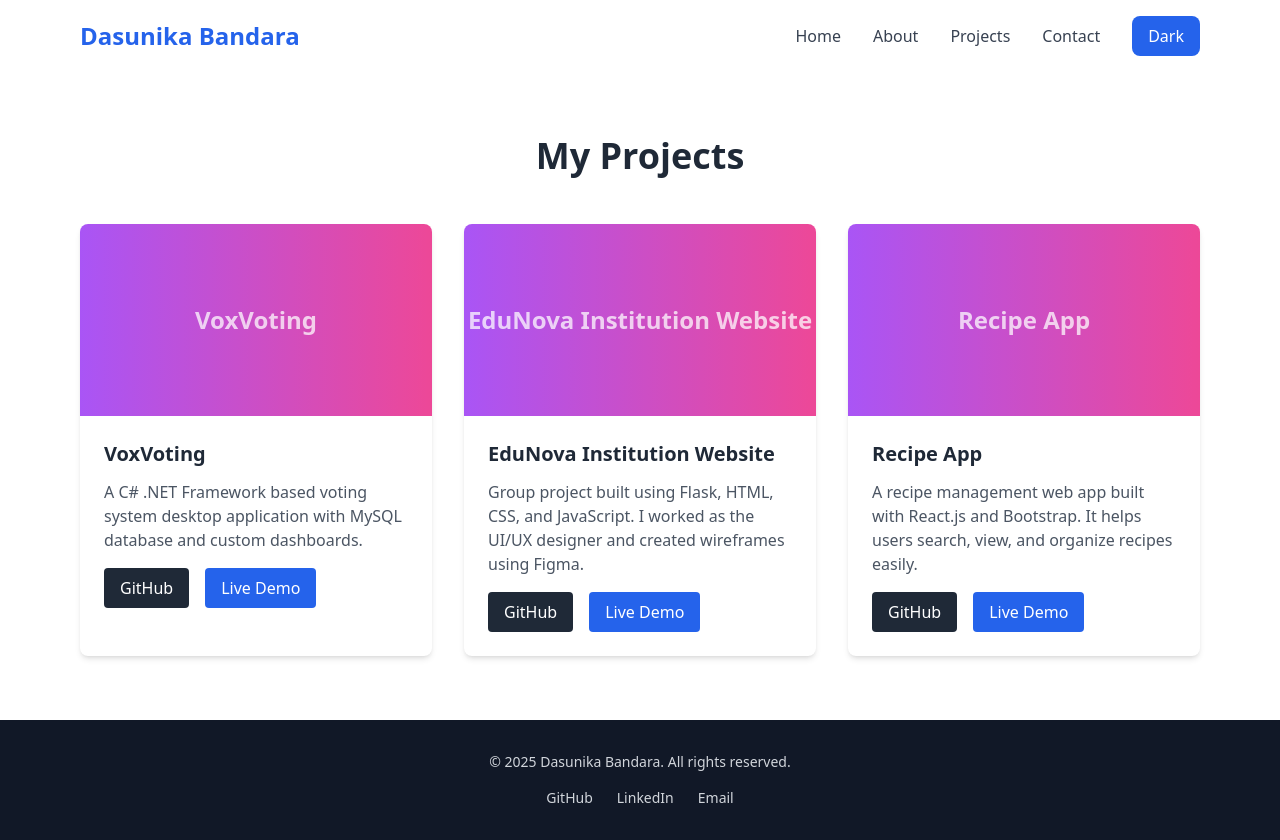
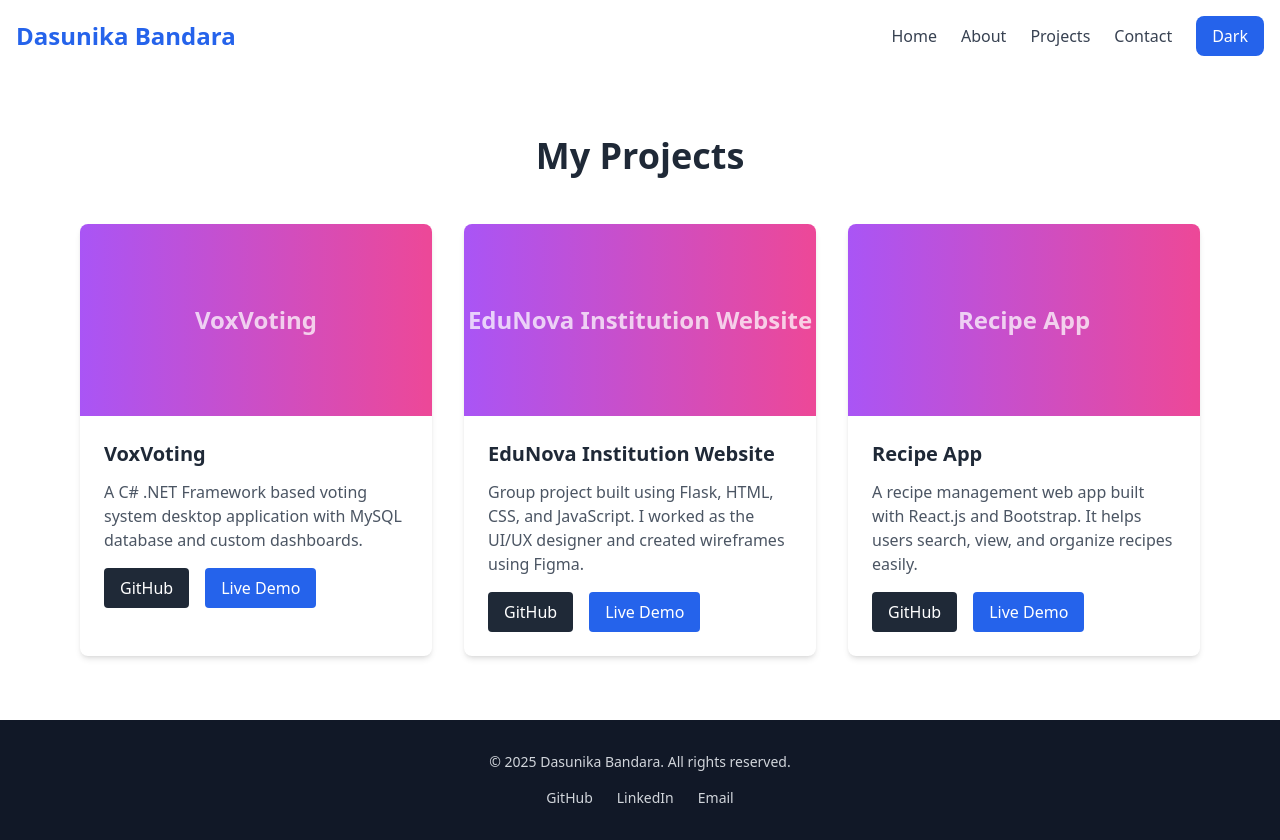
Before and after one commit to ICT-Courses/ict2233-ca-02-DB602, a React (Create React App) app: page /ict2233-ca-02-DB602/projects in a window 1280 px wide. Built offline with nearby package versions, Linux system fonts and the light colour scheme.

Commit message:
move Navbar into separate component and fix dark mode toggle

```diff
--- a/src/App.js
+++ b/src/App.js
@@ -1,42 +1,23 @@
-import React from 'react';
-import { BrowserRouter as Router, Routes, Route, Link } from 'react-router-dom';
-import DarkModeToggle from './components/DarkModeToggle';
-import Home from './pages/Home';
-import About from './pages/About';
-import Projects from './pages/Projects';
-import Contact from './pages/Contact';
-import NotFound from './pages/NotFound';
-import Footer from './components/Footer';
+import React from "react";
+import { BrowserRouter as Router, Routes, Route } from "react-router-dom";
+
+import Navbar from "./components/Navbar";   // ✅ use Navbar
+import Footer from "./components/Footer";
+
+import Home from "./pages/Home";
+import About from "./pages/About";
+import Projects from "./pages/Projects";
+import Contact from "./pages/Contact";
+import NotFound from "./pages/NotFound";
 
 function App() {
   return (
     <Router basename="/ict2233-ca-02-DB602">
       <div className="min-h-screen flex flex-col">
-        <nav className="bg-white shadow-lg dark:bg-gray-800">
-          <div className="max-w-6xl mx-auto px-4">
-            <div className="flex justify-between items-center py-4">
-              <Link to="/" className="text-2xl font-bold text-blue-600 hover:text-blue-800 dark:text-blue-400">
-                Dasunika Bandara
-              </Link>
-              <div className="flex items-center space-x-8">
-                <Link to="/" className="text-gray-700 hover:text-blue-600 font-medium transition-colors dark:text-gray-300">
-                  Home
-                </Link>
-                <Link to="/about" className="text-gray-700 hover:text-blue-600 font-medium transition-colors dark:text-gray-300">
-                  About
-                </Link>
-                <Link to="/projects" className="text-gray-700 hover:text-blue-600 font-medium transition-colors dark:text-gray-300">
-                  Projects
-                </Link>
-                <Link to="/contact" className="text-gray-700 hover:text-blue-600 font-medium transition-colors dark:text-gray-300">
-                  Contact
-                </Link>
-                <DarkModeToggle />
-              </div>
-            </div>
-          </div>
-        </nav>
+        {/* Navbar */}
+        <Navbar />
 
+        {/* Main content */}
         <main className="flex-grow bg-white dark:bg-gray-900">
           <Routes>
             <Route path="/" element={<Home />} />
@@ -47,6 +28,7 @@ function App() {
           </Routes>
         </main>
 
+        {/* Footer */}
         <Footer />
       </div>
     </Router>
--- a/src/components/DarkModeToggle.js
+++ b/src/components/DarkModeToggle.js
@@ -1,13 +1,17 @@
-import React, { useState, useEffect } from 'react';
+import React, { useState, useEffect } from "react";
 
 const DarkModeToggle = () => {
-  const [darkMode, setDarkMode] = useState(false);
+  const [darkMode, setDarkMode] = useState(() => {
+    return localStorage.getItem("theme") === "dark";
+  });
 
   useEffect(() => {
     if (darkMode) {
-      document.documentElement.classList.add('dark');
+      document.documentElement.classList.add("dark");
+      localStorage.setItem("theme", "dark");
     } else {
-      document.documentElement.classList.remove('dark');
+      document.documentElement.classList.remove("dark");
+      localStorage.setItem("theme", "light");
     }
   }, [darkMode]);
 
@@ -16,7 +20,7 @@ const DarkModeToggle = () => {
       onClick={() => setDarkMode(!darkMode)}
       className="bg-blue-600 text-white px-4 py-2 rounded-lg hover:bg-blue-700 transition-colors"
     >
-      {darkMode ? ' Light' : ' Dark'}
+      {darkMode ? " Light" : " Dark"}
     </button>
   );
 };
--- a/src/components/Navbar.js
+++ b/src/components/Navbar.js
@@ -0,0 +1,48 @@
+import React from "react";
+import { Link } from "react-router-dom";
+import DarkModeToggle from "./DarkModeToggle";
+
+const Navbar = () => {
+  return (
+    <nav className="bg-white shadow-md p-4 dark:bg-gray-800">
+      <div className="container mx-auto flex justify-between items-center">
+        <Link
+          to="/"
+          className="text-2xl font-bold text-blue-600 hover:text-blue-800 dark:text-blue-400"
+        >
+          Dasunika Bandara
+        </Link>
+        <div className="flex items-center space-x-6">
+          <Link
+            to="/"
+            className="text-gray-700 hover:text-blue-600 dark:text-gray-300 transition-colors"
+          >
+            Home
+          </Link>
+          <Link
+            to="/about"
+            className="text-gray-700 hover:text-blue-600 dark:text-gray-300 transition-colors"
+          >
+            About
+          </Link>
+          <Link
+            to="/projects"
+            className="text-gray-700 hover:text-blue-600 dark:text-gray-300 transition-colors"
+          >
+            Projects
+          </Link>
+          <Link
+            to="/contact"
+            className="text-gray-700 hover:text-blue-600 dark:text-gray-300 transition-colors"
+          >
+            Contact
+          </Link>
+          {/* Dark Mode Toggle */}
+          <DarkModeToggle />
+        </div>
+      </div>
+    </nav>
+  );
+};
+
+export default Navbar;
--- a/src/pages/Projects.js
+++ b/src/pages/Projects.js
@@ -16,7 +16,7 @@ const Projects = () => {
       title: "EduNova Institution Website",
       description:
         "Group project built using Flask, HTML, CSS, and JavaScript. I worked as the UI/UX designer and created wireframes using Figma.",
-      githubLink: "https://github.com/yourusername/edunova",
+      githubLink: "https://github.com/SD187/EduNova-Student-Registration-System",
       demoLink: "https://your-edunova-demo.com",
     },
     {
@@ -24,7 +24,7 @@ const Projects = () => {
       title: "Recipe App",
       description:
         "A recipe management web app built with React.js and Bootstrap. It helps users search, view, and organize recipes easily.",
-      githubLink: "https://github.com/yourusername/recipe-app",
+      githubLink: "https://github.com/DB602",
       demoLink: "https://your-recipe-demo.com",
     },
   ];
```
